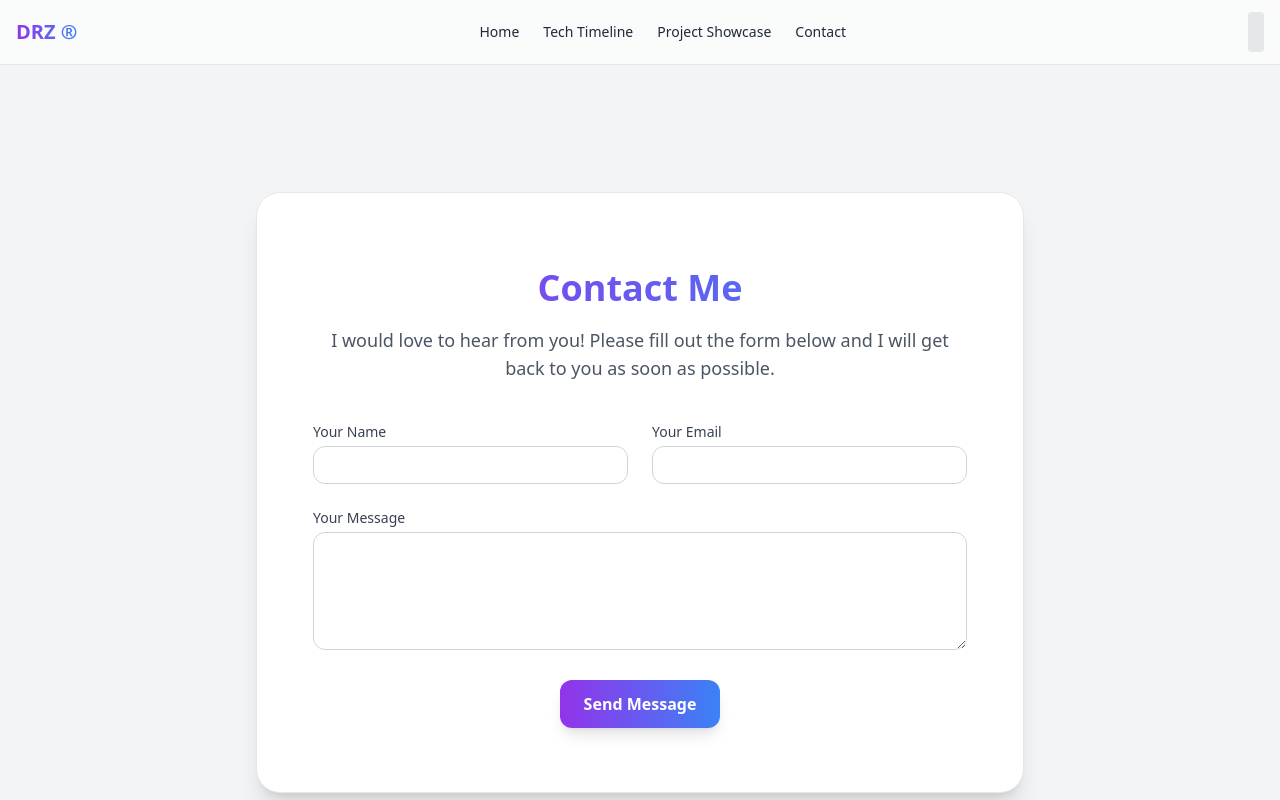
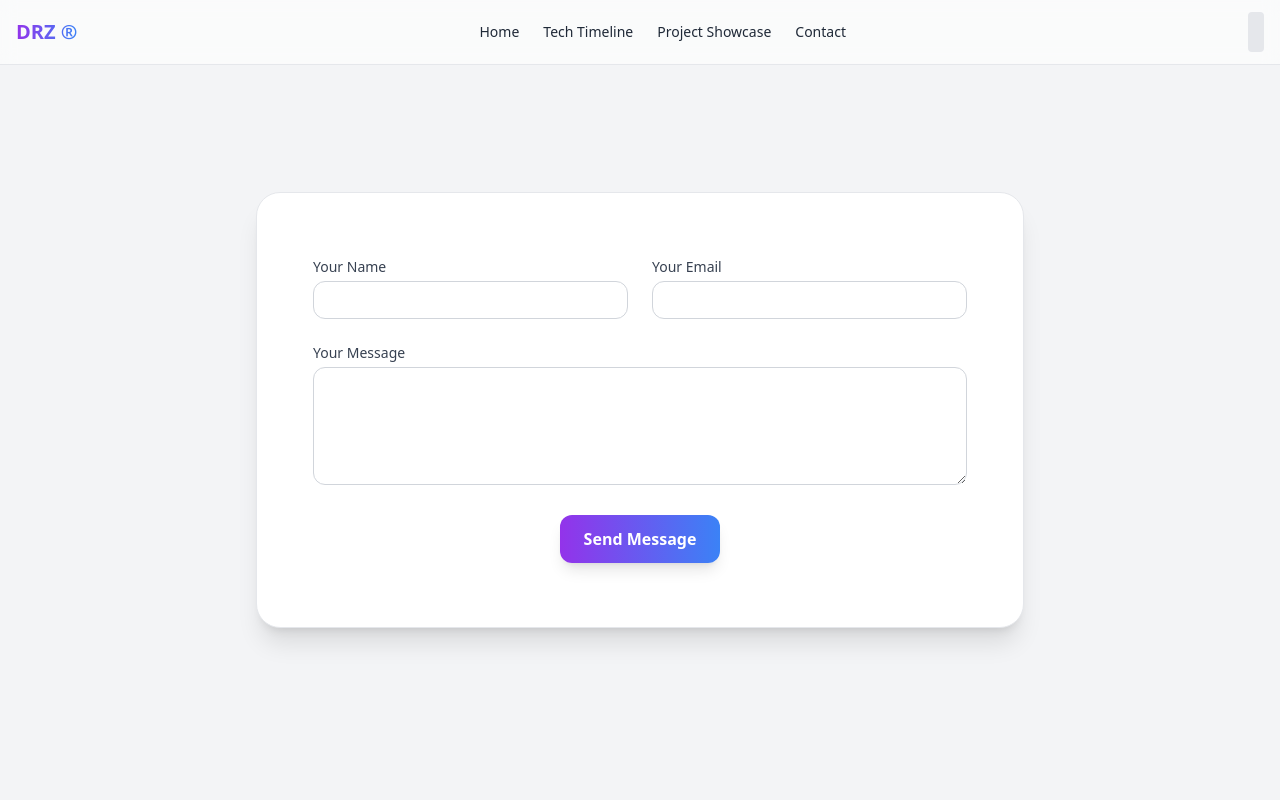
Before and after one commit to daffariz316/portofolio, an Astro site: page /Contact in a window 1280 px wide. Shown: the top 800 px of the page. Built offline with nearby package versions, Linux system fonts and the light colour scheme; Astro itself is replaced by a stand-in of ours; some icons are missing.

Commit message:
Update Contact.astro

```diff
--- a/src/pages/Contact.astro
+++ b/src/pages/Contact.astro
@@ -5,13 +5,6 @@ import BaseLayout from '../layouts/BaseLayout.astro';
 <BaseLayout>
   <section class="relative flex flex-col items-center justify-center px-4 py-20 bg-background sm:px-6 lg:px-8 lg:py-28">
     <div class="w-full max-w-3xl rounded-3xl border border-border bg-white shadow-xl px-6 py-10 sm:px-10 sm:py-12 md:px-14 md:py-16">
-      <div class="mb-10 text-center">
-        <h1 class="text-4xl font-extrabold bg-gradient-to-r from-purple-600 to-blue-500  mb-4 text-transparent bg-clip-text mt-2 break-words leading-tight">Contact Me</h1>
-        <p class="mt-4 text-gray-600 text-base sm:text-lg max-w-2xl mx-auto">
-          I would love to hear from you! Please fill out the form below and I will get back to you as soon as possible.
-        </p>
-      </div>
-
       <form id="contact-form" action="https://formspree.io/f/mgvabodb" method="POST" class="grid grid-cols-1 md:grid-cols-2 gap-6">
         <!-- Name -->
         <div>
```
